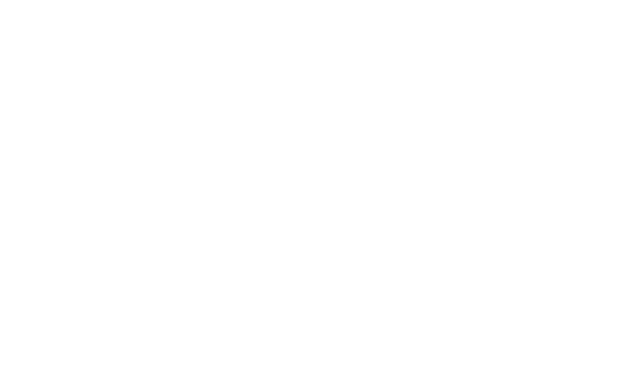
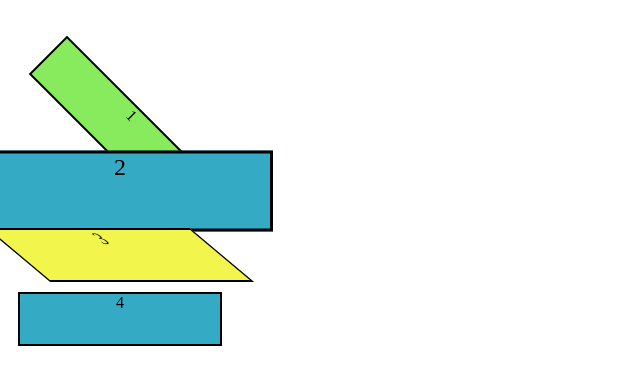
Before and after one commit to GautamKumar200510/CSS, a plain HTML site: page src/Transform/Transform.html in a window 1280 px wide. Shown: the whole page, without its empty margins (0-640 px from the left). Drawn offline with Linux system fonts and the light colour scheme.

Commit message:
Add Transform concepts

```diff
--- a/src/Transform/Transform.css
+++ b/src/Transform/Transform.css
@@ -0,0 +1,87 @@
+/*
+The transform property is used to move, rotate, resize, or skew an element.
+
+1. rotate()
+
+Rotates an element by a specified angle.
+
+Example
+.box{
+    transform: rotate(45deg);
+}
+    */
+
+    section{
+        margin-top: 100px;
+    }
+    div{
+        width: 200px;
+        height: 50px;
+        background-color: #87eb5d;
+        text-align: center;
+        margin: 10px;
+        border: 2px solid black;
+    }
+
+    div:nth-of-type(2n){
+        background-color: #34aac5;
+    }
+
+    div:nth-of-type(3n){
+        background-color: #f2f54b;
+    }
+    #one{
+        transform: rotate(45deg);
+    }
+
+    /*
+    2. scale()
+
+Increases or decreases the size of an element.
+
+Example
+.box{
+    transform: scale(1.5);
+}
+1 → Original size
+>1 → Bigger
+<1 → Smaller
+    */
+
+    #two{
+        transform: scale(1.5);
+    }
+
+/*
+3. translate()
+
+Moves an element from its current position.
+
+Example
+.box{
+    transform: translate(50px, 20px);
+}
+First value → X-axis
+Second value → Y-axis
+*/
+
+    #three{
+        transform: translatex(-50px);
+    }
+
+/*
+    4. skew()
+
+Tilts an element along the X and/or Y axis.
+
+Example
+.box{
+    transform: skew(20deg);
+}
+    */
+    #three{
+        transform: skew(50deg);
+    }
+    #four{
+        transform: skew(-900deg);
+    }
--- a/src/Transform/Transform.html
+++ b/src/Transform/Transform.html
@@ -7,6 +7,11 @@
     <link rel="stylesheet" href="Transform.css">
 </head>
 <body>
-
+    <section>
+        <div id="one"> 1</div>
+        <div id="two"> 2</div>
+        <div id="three"> 3</div>
+        <div id="four"> 4</div>
+    </section>
 </body>
 </html>
```
